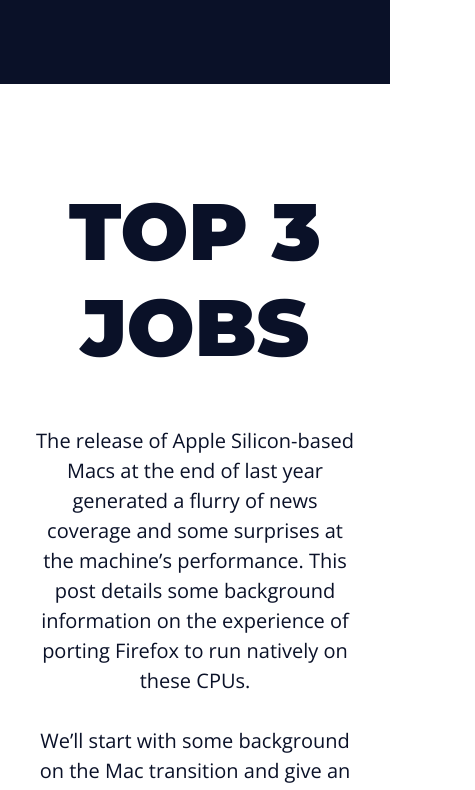
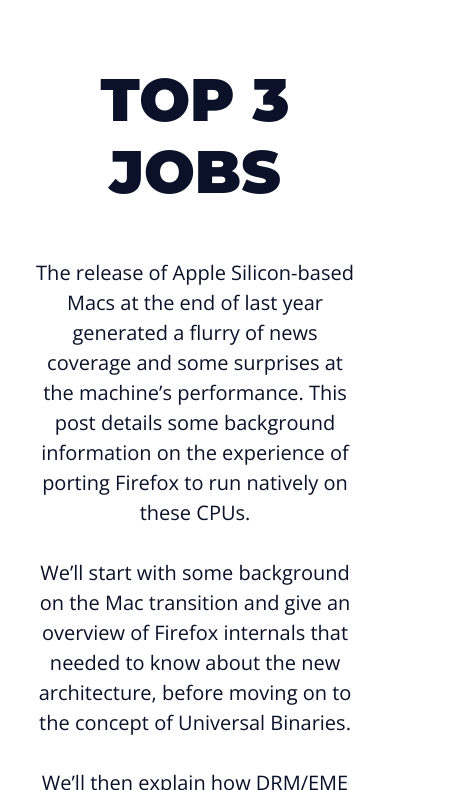
Before and after one commit to MateusSoares/SimpleLandingPage, a plain HTML site: page index.html in a window 390 px wide. Shown: the part 1210-2000 px from the top of the page, 475 px wide, since content can reach past the window. Drawn offline with nearby package versions, Linux system fonts and the light colour scheme.

Commit message:
Ajuste de h2 mobile

```diff
--- a/assets/css/styles.css
+++ b/assets/css/styles.css
@@ -245,4 +245,8 @@
     .menu-spacing {
         display: none;
     }
+
+    .main-content h2 {
+        font-size: 6rem;
+    }
 }
```
